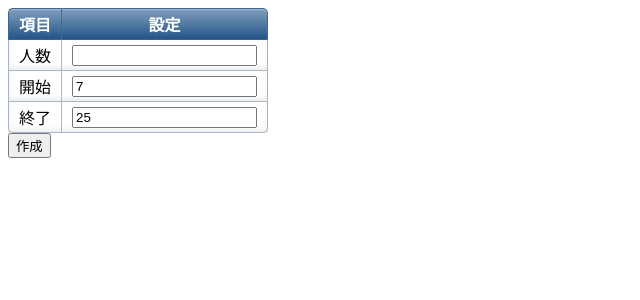
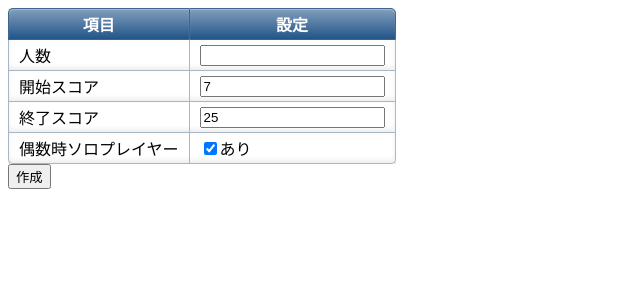
Before and after one commit to shutaro21/game, a Django app: page /linq/ in a window 1280 px wide. Shown: the top 300 px of the page, without its empty margins (0-640 px from the left). Run offline with Django 3.2, Linux system fonts and the light colour scheme; parts of the project's set-up code (start-up, migrations or seed data) failed here and were passed over; some web fonts are replaced.

Commit message:
？のアリナシを選択できるように #17

```diff
--- a/mysite/linq/models.py
+++ b/mysite/linq/models.py
@@ -4,6 +4,7 @@ class Game(models.Model):
     player_cnt = models.IntegerField('プレイヤー人数')
     start_score = models.IntegerField('開始スコア')
     end_score = models.IntegerField('終了スコア')
+    solo_cnt = models.IntegerField('ソロプレイヤー人数')
 
 class Player(models.Model):
     game = models.ForeignKey('Game', on_delete=models.CASCADE)
--- a/mysite/linq/templates/linq/entry.html
+++ b/mysite/linq/templates/linq/entry.html
@@ -23,7 +23,10 @@
 	</script>
 {% endblock %}
 {% block content %}
-定員：{{ game.player_cnt }}
+定員：{{ game.player_cnt }}<br>
+開始スコア：{{ game.start_score }}<br>
+終了スコア：{{ game.end_score }}<br>
+ソロプレイヤー数：{{ game.solo_cnt }}<br><br>
 <div id='entry_area'>
 <form action="{% url 'linq:entry_player' game.id %}" method="post">
 {% csrf_token %}
--- a/mysite/linq/templates/linq/index.html
+++ b/mysite/linq/templates/linq/index.html
@@ -5,8 +5,9 @@
 <table>
 <tr><th>項目</th><th>設定</th></tr>
 <tr><td>人数</td><td><input type="number" name="player_cnt" maxlength="2" class="form-control" required id="player_cnt"></td></tr>
-<tr><td>開始</td><td><input type="number" name="start_score" maxlength="2" class="form-control" required id="start_score" value=7></td></tr>
-<tr><td>終了</td><td><input type="number" name="end_score" maxlength="2" class="form-control" required id="end_score" value=25></td></tr>
+<tr><td>開始スコア</td><td><input type="number" name="start_score" maxlength="2" class="form-control" required id="start_score" value=7></td></tr>
+<tr><td>終了スコア</td><td><input type="number" name="end_score" maxlength="2" class="form-control" required id="end_score" value=25></td></tr>
+<tr><td>偶数時ソロプレイヤー</td><td><input type="checkbox" name="solo"" class="form-control" id="solo" value="on" checked>あり</td></tr>
 </table>
 <button id="create_game" type="submit">作成</button>
 </form>
--- a/mysite/linq/views.py
+++ b/mysite/linq/views.py
@@ -11,10 +11,18 @@ def index(request):
 
 # ゲーム作成処理
 def create_game(request):
+    if int(request.POST['player_cnt']) % 2 == 1:
+        solo_cnt = 1
+    elif 'on' in request.POST.getlist('solo'):
+        solo_cnt = 2
+    else:
+        solo_cnt = 0
+
     game = Game.objects.create(
         player_cnt = request.POST['player_cnt'],
         start_score = request.POST['start_score'],
         end_score = request.POST['end_score'],
+        solo_cnt = solo_cnt,
     )
     # エントリー画面に遷移
     return HttpResponseRedirect(reverse('linq:entry', args=(game.id,)))
@@ -316,15 +324,15 @@ def make_round(game_id, round_no):
     word_list = list(word)
     # シャッフルする
     random.shuffle(word_list)
-    # プレイヤー数－１を２で割って切り捨てた数の分、player配列に取得する
-    word_cnt = (game.player_cnt - 1) // 2
+    # プレイヤー数－ソロプレイヤー数を２で割って切り捨てた数の分、player配列に取得する
+    word_cnt = (game.player_cnt - game.solo_cnt) // 2
     player_word = []
     for i in range(word_cnt):
         player_word.append(word_list.pop().word)
     # 同じものをペア分として作成する
     player_word = player_word * 2
-    # 奇数の場合は1人、偶数の場合は2人、「？」を追加する
-    player_word = player_word + ['？'] * (game.player_cnt - word_cnt * 2)
+    # ソロプレイヤー数の分、「？」を追加する
+    player_word = player_word + ['？'] * game.solo_cnt
     # シャッフルする
     random.shuffle(player_word)
     # 各プレイヤーごとにラウンドデータを作成する
```
Also changed, not shown: mysite/linq/migrations/0013_game_solo_cnt.py (added).
